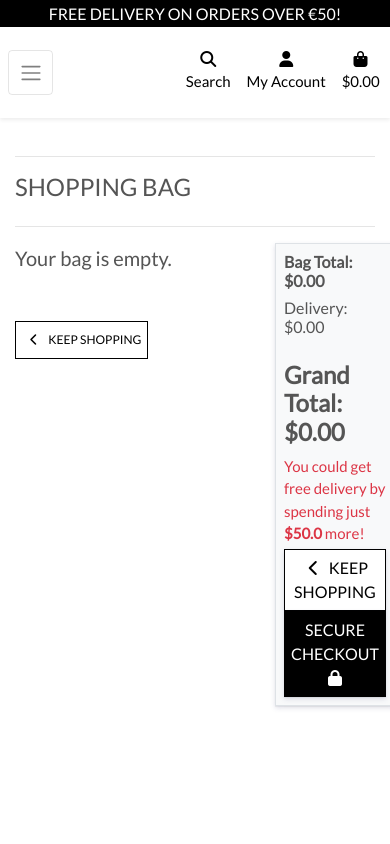
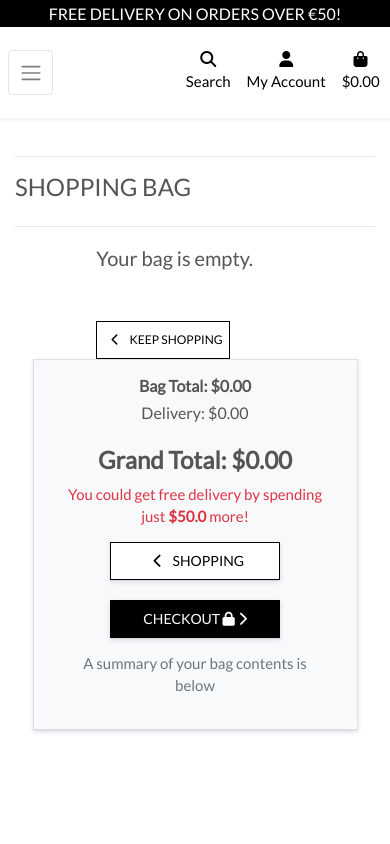
Before and after one commit to Kpokc/ms4_final_project, a Django app: page /bag/ in a window 390 px wide. Run offline with Django 3.2, Linux system fonts and the light colour scheme; parts of the project's set-up code (start-up, migrations or seed data) failed here and were passed over; some libraries are stand-ins or nearby versions.

Commit message:
Shopping bag refactoring

```diff
--- /dev/null
+++ b/bag/templates/bag/bag-total.html
@@ -0,0 +1,8 @@
+<h6><strong>Bag Total: ${{ total|floatformat:2 }}</strong></h6>
+<h6>Delivery: ${{ delivery|floatformat:2 }}</h6>
+<h4 class="mt-4"><strong>Grand Total: ${{ grand_total|floatformat:2 }}</strong></h4>
+{% if free_delivery_delta > 0 %}
+    <p class="mb-1 text-danger">
+        You could get free delivery by spending just <strong>${{ free_delivery_delta }}</strong> more!
+    </p>
+{% endif %}
--- a/bag/templates/bag/bag.html
+++ b/bag/templates/bag/bag.html
@@ -22,9 +22,10 @@
         </div>
 
         <div class="row">
-            <div class="col-8">
+            <div class="col-7 m-auto bag-items">
                 {% if bag_items %}
-                    <div class="table-responsive rounded">
+
+                    <div class="table-responsive rounded d-none d-lg-block">
                         <table class="table table-sm table-borderless">
                             <thead class="text-black">
                                 <tr>
@@ -37,56 +38,18 @@
                             </thead>
 
                             {% for item in bag_items %}
-                                <tr class="bg-light card-shadow">
+                                <tr class="bg-light card-shadow border">
                                     <td class="p-3 w-25">
-                                        {% if item.product.image %}
-                                            <img class="img-fluid rounded"  style="height: 175px;" src="{{ item.product.image.url }}" alt="{{ item.product.name }}">
-                                        {% else %}
-                                            <img class="img-fluid rounded" src="{{ MEDIA_URL }}noimage.png" alt="{{ item.product.name }}">
-                                        {% endif %}
+                                        {% include "bag/product-image.html" %}
                                     </td>
                                     <td class="py-3">
-                                        <p class="my-0"><strong>{{ item.product.name }}</strong></p>
-                                        <p class="my-0"><strong>Size: </strong>{% if item.product.size %}{{ item.size|upper }}{% else %}N/A{% endif %}</p>
-                                        <p class="my-0 small text-muted">SKU: {{ item.product.sku|upper }}</p>
+                                        {% include "bag/product-info.html" %}
                                     </td>
                                     <td class="py-3">
                                         <p class="my-0">${{ item.product.price | price_by_size:item.size }}</p>
                                     </td>
                                     <td class="py-3 w-25">
-                                        <form class="form update-form card-shadow" method="POST" action="{% url 'adjust_bag' item.item_id %}">
-                                            {% csrf_token %}
-                                            <div class="form-group">
-                                                <div class="input-group">
-                                                    <div class="input-group-prepend">
-                                                        <button class="decrement-qty btn btn-sm btn-black rounded-0"
-                                                            data-item_id="{{ item.item_id }}" id="decrement-qty_{{ item.item_id }}">
-                                                            <span>
-                                                                <i class="fas fa-minus fa-sm"></i>
-                                                            </span>
-                                                        </button>
-                                                    </div>
-                                                    <input class="form-control form-control-sm qty_input card-shadow text-center" type="number"
-                                                        name="quantity" value="{{ item.quantity }}" min="1" max="99"
-                                                        data-item_id="{{ item.item_id }}"
-                                                        id="id_qty_{{ item.item_id }}">
-                                                    <div class="input-group-append">
-                                                        <button class="increment-qty btn btn-sm btn-black rounded-0"
-                                                            data-item_id="{{ item.item_id }}" id="increment-qty_{{ item.item_id }}">
-                                                            <span>
-                                                                <i class="fas fa-plus fa-sm card-shadow"></i>
-                                                            </span>
-                                                        </button>
-                                                    </div>
-                                                    {% if item.size %}
-                                                        <input type="hidden" name="product_size" value="{{ item.size }}">
-                                                        <input type="hidden" name="product_price" value="{{ item.product.price|price_by_size:item.size }}">
-                                                    {% endif %}
-                                                </div>
-                                            </div>
-                                        </form>
-                                        <a class="update-link text-info"><small>Update</small></a>
-                                        <a class="remove-item text-danger float-right" id="remove_{{ item.item_id }}" data-size="{{ item.size }}"><small>Remove</small></a>
+                                        {% include "bag/quantity-form.html" %}
                                     </td>
                                     <td class="py-3">
                                         <!-- Get total of current product by size -->
@@ -95,6 +58,7 @@
                                         {% endwith %}
                                     </td>
                                 </tr>
+                                <tr class="spacing" style="height: 15px;"></tr>
                             {% endfor %}
                         </table>
                     </div>
@@ -108,39 +72,66 @@
                     </a>
                 {% endif %}
             </div>
-            <div class="col-4">
+            <div class="col-5 d-none d-lg-block">
                 <div class="total-bag-sum position-fixed bg-light card-shadow p-2 border">
                     <tr>
                         <td colspan="5" class="pt-5 text-right">
-                            <h6><strong>Bag Total: ${{ total|floatformat:2 }}</strong></h6>
-                            <h6>Delivery: ${{ delivery|floatformat:2 }}</h6>
-                            <h4 class="mt-4"><strong>Grand Total: ${{ grand_total|floatformat:2 }}</strong></h4>
-                            {% if free_delivery_delta > 0 %}
-                                <p class="mb-1 text-danger">
-                                    You could get free delivery by spending just <strong>${{ free_delivery_delta }}</strong> more!
-                                </p>
-                            {% endif %}
+                            {% include "bag/bag-total.html" %}
                         </td>
                     </tr>
                     <tr>
                         <td colspan="5" class="text-right">
-                            <a href="{% url 'products' %}" class="btn btn-outline-black rounded-0 btn-md card-shadow">
-                                <span class="icon">
-                                    <i class="fas fa-chevron-left"></i>
-                                </span>
-                                <span class="text-uppercase">Keep Shopping</span>
-                            </a>
-                            <a href="{% url 'checkout' %}" class="btn btn-black rounded-0 btn-md card-shadow">
-                                <span class="text-uppercase">Secure Checkout</span>
-                                <span class="icon">
-                                    <i class="fas fa-lock"></i>
-                                </span>
-                            </a>
+                            {% include "bag/checkout-buttons.html" %}
                         </td>
                     </tr>
                 </div>
             </div>
-
+            <div class="col-10 m-auto d-block d-lg-none">
+                <div class="d-block d-lg-none">
+                    <div class="row bg-light card-shadow border p-3 mb-5">
+                        <div class="col-12">
+                            <div class="row text-center">
+                                <div class="col">
+                                    {% include "bag/bag-total.html" %}
+                                </div>
+                            </div>
+                        </div>
+                        <div class="col-12">
+                            <div class="row text-center">
+                                <div class="col">
+                                    {% include "bag/checkout-buttons.html" %}
+                                    <p class="text-muted mt-1">A summary of your bag contents is below</p>
+                                </div>
+                            </div>
+                        </div>
+                    </div>
+                    {% for item in bag_items %}
+                        <div class="row bg-light card-shadow border p-3">
+                            <div class="col-12 col-sm-6 mb-2 text-center">
+                                {% include "bag/product-image.html" %}
+                            </div>
+                            <div class="col-12 col-sm-6 mb-2">
+                                {% include "bag/product-info.html" %}
+                            </div>
+                            <div class="col-12 col-sm-6 order-sm-last">
+                                <p class="my-0">Price Each: ${{ item.product.price | price_by_size:item.size }}</p>
+                                <p><strong>Subtotal: </strong>
+                                    <!-- Get total of current product by size -->
+                                    {% with size_price=item.product.price|price_by_size:item.size %}
+                                    <p class="my-0">${{ size_price|calc_subtotal:item.quantity }}</p>
+                                    {% endwith %}
+                                </p>
+                            </div>
+                            <div class="col-12 col-sm-6">
+                                {% include "bag/quantity-form.html" %}
+                            </div>
+                        </div>
+                        <div class="row">
+                            <div class="col"><hr></div>
+                        </div>
+                    {% endfor %}
+                </div>
+            </div>
         </div>
     </div>
     <div class="btt-button shadow-sm rounded-0 border border-black to-top-btn">
--- /dev/null
+++ b/bag/templates/bag/checkout-buttons.html
@@ -0,0 +1,13 @@
+<a href="{% url 'products' %}" class="btn btn-outline-black rounded-0 btn-sm card-shadow checkout-buttons">
+    <span class="icon">
+        <i class="fas fa-chevron-left"></i>
+    </span>
+    <span class="text-uppercase">Shopping</span>
+</a>
+<a href="{% url 'checkout' %}" class="btn btn-black rounded-0 btn-sm card-shadow checkout-buttons">
+    <span class="text-uppercase">Checkout</span>
+    <span class="icon">
+        <i class="fas fa-lock">&#160;</i>
+        <i class="fas fa-chevron-right"></i>
+    </span>
+</a>
--- /dev/null
+++ b/bag/templates/bag/product-image.html
@@ -0,0 +1,5 @@
+{% if item.product.image %}
+    <img class="img-fluid rounded bag-img" src="{{ item.product.image.url }}" alt="{{ item.product.name }}">
+{% else %}
+    <img class="img-fluid rounded bag-img" src="{{ MEDIA_URL }}noimage.png" alt="{{ item.product.name }}">
+{% endif %}
--- /dev/null
+++ b/bag/templates/bag/product-info.html
@@ -0,0 +1,5 @@
+{% load bag_tools %}
+
+<p class="my-0"><strong>{{ item.product.name }}</strong></p>
+<p class="my-0"><strong>Size: </strong>{% if item.product.size %}{{ item.size|upper }}{% else %}N/A{% endif %}</p>
+<p class="my-0 small text-muted">SKU: {{ item.product.sku|upper }}</p>
--- a/static/css/base.css
+++ b/static/css/base.css
@@ -417,6 +417,11 @@ p.carusel-text{
     transition: transform 0.4s ease;
 }
 
+.bag-img {
+    height: 115px;
+}
+
+
 /* --------------------------------- Media queries */
 
 /* Slightly larger container on xl screens */
@@ -445,6 +450,7 @@ p.carusel-text{
     .header-container {
         padding-top: 230px;
     }
+
 }
 
 /* pad the top a bit when navbar is collapsed on mobile */
@@ -530,4 +536,10 @@ p.carusel-text{
     #id_product_size {
         width: 50% !important;
     }
+
+    .checkout-buttons{
+        width: 65%;
+        margin: 10px;
+    }
+
 }
--- a/templates/includes/toasts/toast_success.html
+++ b/templates/includes/toasts/toast_success.html
@@ -42,7 +42,7 @@
                     </p></strong>
                     {% if free_delivery_delta > 0 %}
                         <p class="mb-0 p-2 bg-warning shadow-sm text-black text-center">
-                            Spend <strong>${{ free_delivery_delta }}</strong> more to get free next day delivery!
+                            Spend <strong>${{ free_delivery_delta|floatformat:2 }}</strong> more to get free next day delivery!
                         </p>
                     {% endif %}
                     <a href="{% url 'view_bag' %}" class="btn btn-black btn-block rounded-0">
```
Also changed, not shown: bag/templates/bag/quantity-form.html (added, +36 -0 lines), contact/views.py (+5 -5 lines), ms4_final_project/settings.py (+6 -6 lines).
